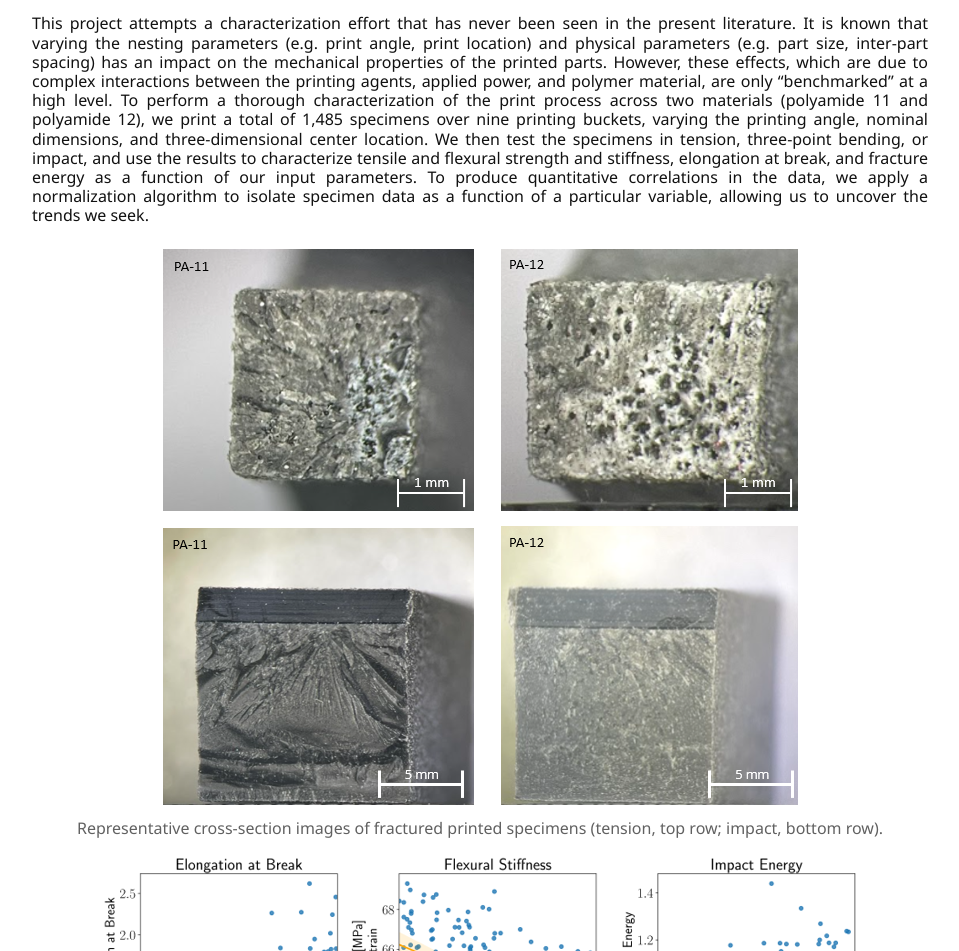
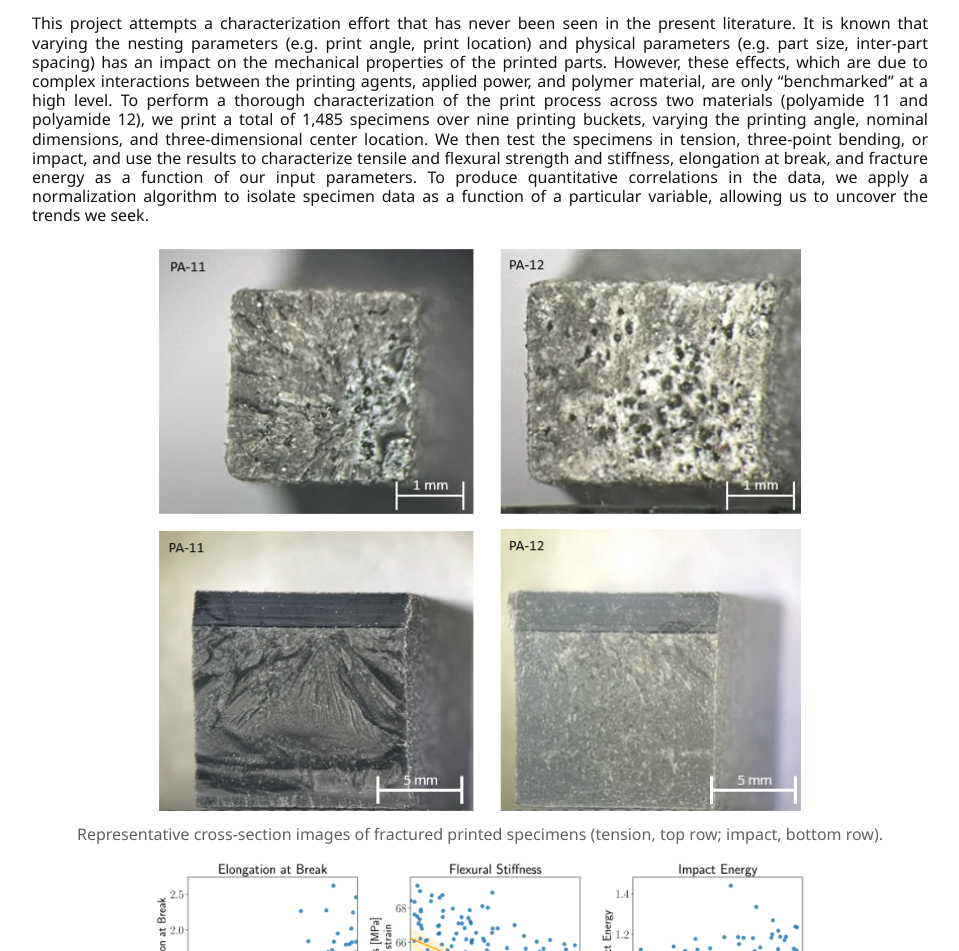
Before and after one commit to carbonheliumnitrogen/carbonheliumnitrogen.github.io, a Jekyll site: the page built from projects.html, in a window 1280 px wide. Shown: the part 619-1570 px from the top of the page, without its empty margins (160-1119 px from the left). Built offline with Jekyll 4.4.1, drawn with Linux system fonts in a browser that asks for light colours.

Commit message:
Update projects.html

```diff
--- a/projects.html
+++ b/projects.html
@@ -44,12 +44,12 @@
 
 	<div id="row">
 	<figure>
-    		<img class="columntwo" src="6-a.png">
+    		<img class="columntwo" src="6-a.png" style="width:80%">
 		<figcaption> Representative cross-section images of fractured printed specimens (tension, top row; impact, bottom row).
  </figcaption>
 	</figure>
 	<figure>
-    		<img class="columntwo" src="Poster_Fig_2.png">
+    		<img class="columntwo" src="Poster_Fig_2.png" style="width:80%">
 		<figcaption> Angle-based normalized material properties for polyamide (PA)-12, demonstrating the trends obtained from the printed specimens.
 </figcaption>
 	</figure>
@@ -63,11 +63,11 @@
 
 <div id="row">
 	<figure>
-    		<img class="columntwo" src="D1.png" style="width:40%">
+    		<img class="columntwo" src="D1.png" style="width:60%">
 		<figcaption> Printed and hand-laid up composites were tested in tension and flexure following ASTM standards. The specimens in the center were painted and "speckled" to allow for digital image correlation of local strains. </figcaption>
 	</figure>
 	<figure>
-    		<img class="columntwo" src="D2.png" style="width:40%">
+    		<img class="columntwo" src="D2.png" style="width:60%">
 		<figcaption> Representative stress-strain curves obtained from testing. (a) Hand-layup tension specimens. (b) Printed tensile specimens. (c) Hand-layup flexure specimens. (d) Printed flexure specimens. (e) Detailed view of a tensile stress-strain curve corresponding to a hand-layup specimen that experienced distinct ply failures near ultimate failure (inset).  </figcaption>
 	</figure>
 </div>
```
